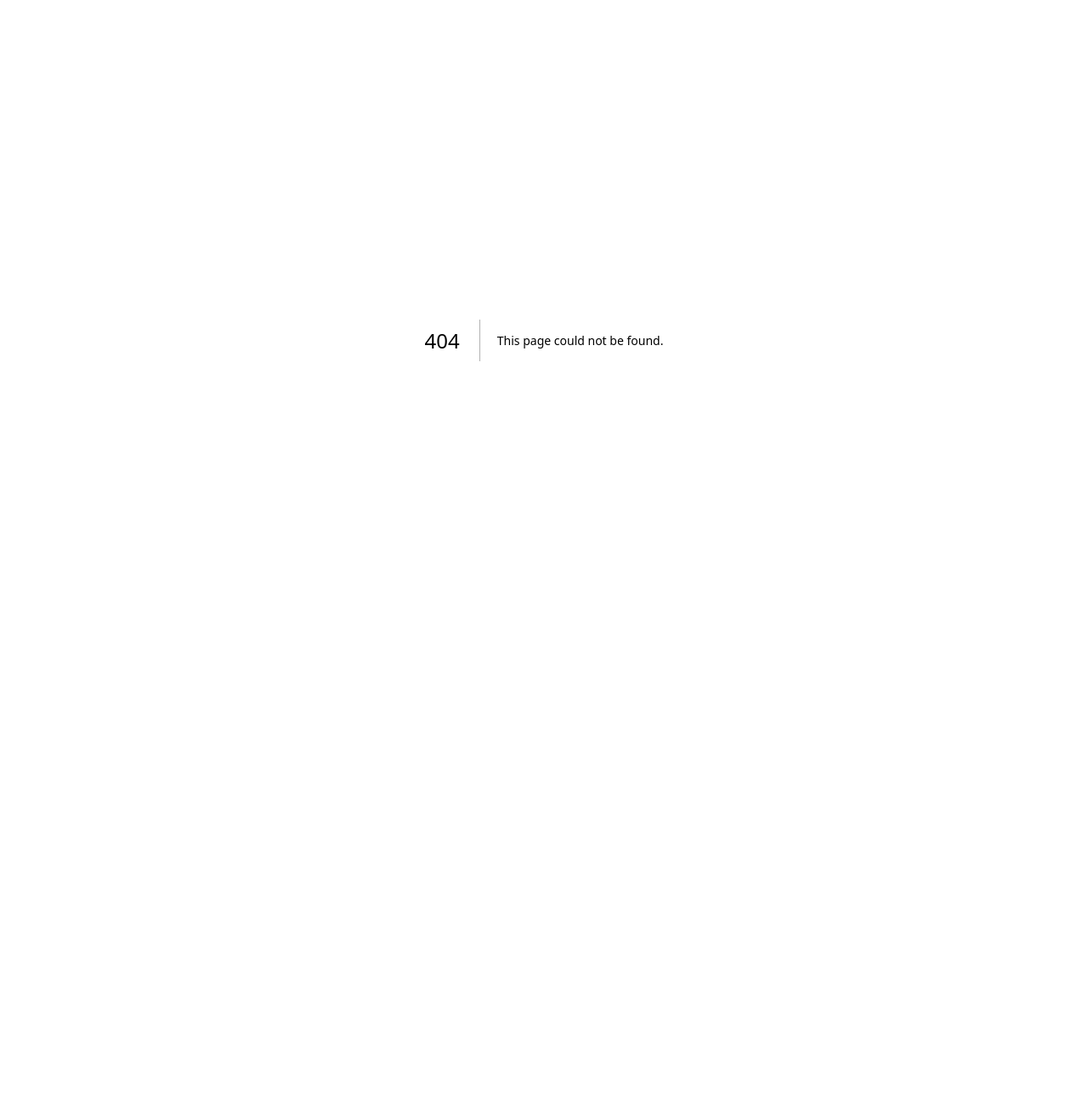
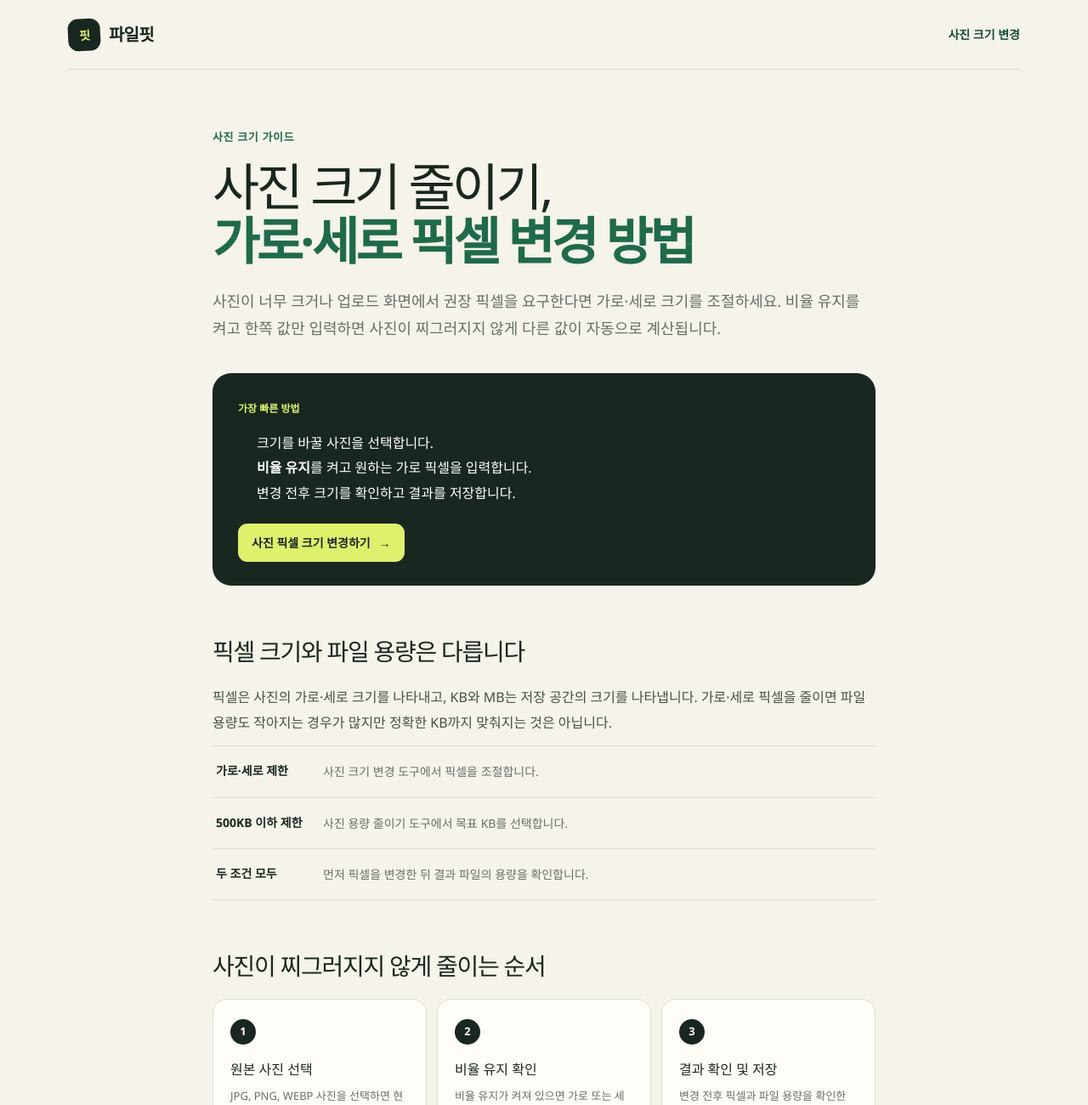
Before and after one commit to ekfgus011113-lab/file-tools, a Next.js app: page /guide/resize-photo-pixels in a window 1280 px wide. Before the commit this address had no page. Shown: the top 1300 px of the page at 85% size. Before the commit the page ends 800 px from the top, so only its background shows below. Built offline with nearby package versions, Linux system fonts and the light colour scheme.

Commit message:
Add photo pixel resize guide

```diff
--- /dev/null
+++ b/app/guide/resize-photo-pixels/page.tsx
@@ -0,0 +1,138 @@
+import type { Metadata } from "next";
+
+const pageUrl = "https://filefit.kr/guide/resize-photo-pixels";
+
+const structuredData = {
+  "@context": "https://schema.org",
+  "@type": "HowTo",
+  name: "사진 크기 줄이기: 가로·세로 픽셀 변경 방법",
+  description: "사진 비율을 유지하면서 가로·세로 픽셀 크기를 변경하는 방법",
+  url: pageUrl,
+  totalTime: "PT1M",
+  step: [
+    { "@type": "HowToStep", name: "사진 선택", text: "파일핏에서 크기를 변경할 JPG, PNG 또는 WEBP 사진을 선택합니다." },
+    { "@type": "HowToStep", name: "가로 크기 입력", text: "비율 유지를 켠 상태에서 원하는 가로 픽셀을 입력합니다." },
+    { "@type": "HowToStep", name: "결과 저장", text: "변경 전후 픽셀 크기를 확인하고 결과 사진을 저장합니다." },
+  ],
+};
+
+export const metadata: Metadata = {
+  title: "사진 크기 줄이기 - 가로 세로 픽셀 변경 방법",
+  description:
+    "사진이 찌그러지지 않게 비율을 유지하면서 가로·세로 픽셀 크기를 줄이는 방법을 알아보세요. 설치 없이 바로 변경할 수 있습니다.",
+  alternates: { canonical: "/guide/resize-photo-pixels" },
+  openGraph: {
+    title: "사진 크기 줄이기 - 가로 세로 픽셀 변경 방법 | 파일핏",
+    description: "사진 비율을 유지하며 1920px, 1280px, 1080px 등 원하는 크기로 바꾸는 방법을 확인하세요.",
+    url: pageUrl,
+  },
+};
+
+export default function ResizePhotoPixelsGuide() {
+  return (
+    <main className="article-page">
+      <script
+        type="application/ld+json"
+        dangerouslySetInnerHTML={{ __html: JSON.stringify(structuredData).replace(/</g, "\\u003c") }}
+      />
+
+      <header className="site-header article-header">
+        <a className="brand" href="/" aria-label="파일핏 처음으로">
+          <span className="brand-mark" aria-hidden="true">핏</span>
+          <span>파일핏</span>
+        </a>
+        <a className="header-tool-link" href="/resize-image">사진 크기 변경</a>
+      </header>
+
+      <article className="article-shell">
+        <div className="article-kicker">사진 크기 가이드</div>
+        <h1>사진 크기 줄이기,<br /><strong>가로·세로 픽셀 변경 방법</strong></h1>
+        <p className="article-lead">
+          사진이 너무 크거나 업로드 화면에서 권장 픽셀을 요구한다면 가로·세로 크기를 조절하세요.
+          비율 유지를 켜고 한쪽 값만 입력하면 사진이 찌그러지지 않게 다른 값이 자동으로 계산됩니다.
+        </p>
+
+        <aside className="quick-answer" aria-label="사진 크기 빠르게 줄이는 방법">
+          <span>가장 빠른 방법</span>
+          <ol>
+            <li>크기를 바꿀 사진을 선택합니다.</li>
+            <li><strong>비율 유지</strong>를 켜고 원하는 가로 픽셀을 입력합니다.</li>
+            <li>변경 전후 크기를 확인하고 결과를 저장합니다.</li>
+          </ol>
+          <a href="/resize-image">사진 픽셀 크기 변경하기 <span aria-hidden="true">→</span></a>
+        </aside>
+
+        <section>
+          <h2>픽셀 크기와 파일 용량은 다릅니다</h2>
+          <p>
+            픽셀은 사진의 가로·세로 크기를 나타내고, KB와 MB는 저장 공간의 크기를 나타냅니다.
+            가로·세로 픽셀을 줄이면 파일 용량도 작아지는 경우가 많지만 정확한 KB까지 맞춰지는 것은 아닙니다.
+          </p>
+          <ul className="check-list">
+            <li><strong>가로·세로 제한</strong><span>사진 크기 변경 도구에서 픽셀을 조절합니다.</span></li>
+            <li><strong>500KB 이하 제한</strong><span>사진 용량 줄이기 도구에서 목표 KB를 선택합니다.</span></li>
+            <li><strong>두 조건 모두</strong><span>먼저 픽셀을 변경한 뒤 결과 파일의 용량을 확인합니다.</span></li>
+          </ul>
+        </section>
+
+        <section>
+          <h2>사진이 찌그러지지 않게 줄이는 순서</h2>
+          <div className="article-steps">
+            <div><b>1</b><h3>원본 사진 선택</h3><p>JPG, PNG, WEBP 사진을 선택하면 현재 가로·세로 크기를 확인할 수 있습니다.</p></div>
+            <div><b>2</b><h3>비율 유지 확인</h3><p>비율 유지가 켜져 있으면 가로 또는 세로 한쪽만 바꿔도 다른 값이 자동 계산됩니다.</p></div>
+            <div><b>3</b><h3>결과 확인 및 저장</h3><p>변경 전후 픽셀과 파일 용량을 확인한 뒤 새 사진을 저장합니다.</p></div>
+          </div>
+        </section>
+
+        <section>
+          <h2>어떤 가로 크기를 선택하면 될까요?</h2>
+          <p>제출처에서 정확한 규격을 지정했다면 그 값을 우선 사용하세요. 별도 규격이 없다면 아래 예시에서 용도와 가까운 크기를 선택할 수 있습니다.</p>
+          <div className="format-comparison" role="table" aria-label="사진 가로 픽셀 크기 예시">
+            <div className="format-comparison-head" role="row">
+              <span role="columnheader">가로 크기</span><strong role="columnheader">활용 예시</strong><strong role="columnheader">특징</strong>
+            </div>
+            <div role="row"><span role="cell">1920px</span><b role="cell">큰 화면·고해상도 공유</b><b role="cell">세부 표현을 많이 유지</b></div>
+            <div role="row"><span role="cell">1280px</span><b role="cell">웹 게시·일반 공유</b><b role="cell">선명도와 용량의 균형</b></div>
+            <div role="row"><span role="cell">1080px</span><b role="cell">휴대폰 중심 공유</b><b role="cell">화면에서 보기 편한 크기</b></div>
+            <div role="row"><span role="cell">800px</span><b role="cell">문서 첨부·작은 미리보기</b><b role="cell">용량을 줄이기 쉬움</b></div>
+          </div>
+        </section>
+
+        <section>
+          <h2>비율 유지는 왜 필요한가요?</h2>
+          <p>
+            원본의 가로와 세로 비율을 유지하지 않고 두 값을 따로 바꾸면 인물이 넓어지거나 사물이 길어지는 것처럼 사진이 찌그러질 수 있습니다.
+            특별히 정확한 가로·세로 규격에 맞춰야 하는 경우가 아니라면 비율 유지를 켜는 것이 안전합니다.
+          </p>
+        </section>
+
+        <section className="article-faq">
+          <h2>자주 묻는 질문</h2>
+          <details>
+            <summary>사진 크기를 줄이면 화질도 떨어지나요?</summary>
+            <p>픽셀 수가 줄어들기 때문에 크게 확대하면 원본보다 덜 선명할 수 있습니다. 실제 사용할 화면 크기에 맞춰 필요한 만큼만 줄이는 것이 좋습니다.</p>
+          </details>
+          <details>
+            <summary>가로 크기만 입력해도 되나요?</summary>
+            <p>비율 유지가 켜져 있으면 가로 값을 바꿀 때 세로 값이 원본 비율에 맞춰 자동 계산됩니다.</p>
+          </details>
+          <details>
+            <summary>사진 크기를 키워도 더 선명해지나요?</summary>
+            <p>픽셀 크기를 크게 만들 수는 있지만 원본에 없던 세부 정보가 생기지는 않습니다. 작은 사진을 지나치게 키우면 흐릿하게 보일 수 있습니다.</p>
+          </details>
+        </section>
+
+        <div className="article-cta">
+          <span>원하는 픽셀을 알고 있나요?</span>
+          <h2>비율을 유지하면서 가로·세로 크기를 바로 변경하세요.</h2>
+          <a href="/resize-image">파일핏에서 사진 크기 변경하기</a>
+        </div>
+      </article>
+
+      <footer className="article-footer">
+        <strong>파일핏</strong>
+        <a href="/">사진 용량 줄이기 도구로 돌아가기</a>
+      </footer>
+    </main>
+  );
+}
--- a/app/resize-image/ImageResizer.tsx
+++ b/app/resize-image/ImageResizer.tsx
@@ -298,6 +298,15 @@ export function ImageResizer() {
         <article><span aria-hidden="true">◇</span><h3>사진이 밖으로 나가지 않아요</h3><p>업로드 없이 현재 기기의 브라우저에서 처리합니다.</p></article>
       </section>
 
+      <section className="article-link-section" aria-labelledby="resize-guide-title">
+        <div>
+          <span className="section-kicker">사진 크기 가이드</span>
+          <h2 id="resize-guide-title">픽셀 크기와 파일 용량은 무엇이 다를까요?</h2>
+          <p>사진이 찌그러지지 않게 줄이는 방법과 용도별 가로 크기 예시를 확인하세요.</p>
+        </div>
+        <a href="/guide/resize-photo-pixels">사진 크기 변경 방법 보기 <span aria-hidden="true">→</span></a>
+      </section>
+
       <footer><strong>파일핏</strong><span>사진은 서버에 저장하거나 전송하지 않습니다.</span></footer>
     </main>
   );
--- a/app/sitemap.ts
+++ b/app/sitemap.ts
@@ -23,6 +23,12 @@ export default function sitemap(): MetadataRoute.Sitemap {
       priority: 0.8,
     },
     {
+      url: `${siteUrl}/guide/resize-photo-pixels`,
+      lastModified: new Date(),
+      changeFrequency: "yearly",
+      priority: 0.8,
+    },
+    {
       url: `${siteUrl}/resize-image`,
       lastModified: new Date(),
       changeFrequency: "monthly",
```
Also changed, not shown: 1 other file (tests, documents, lock files or other folders).
